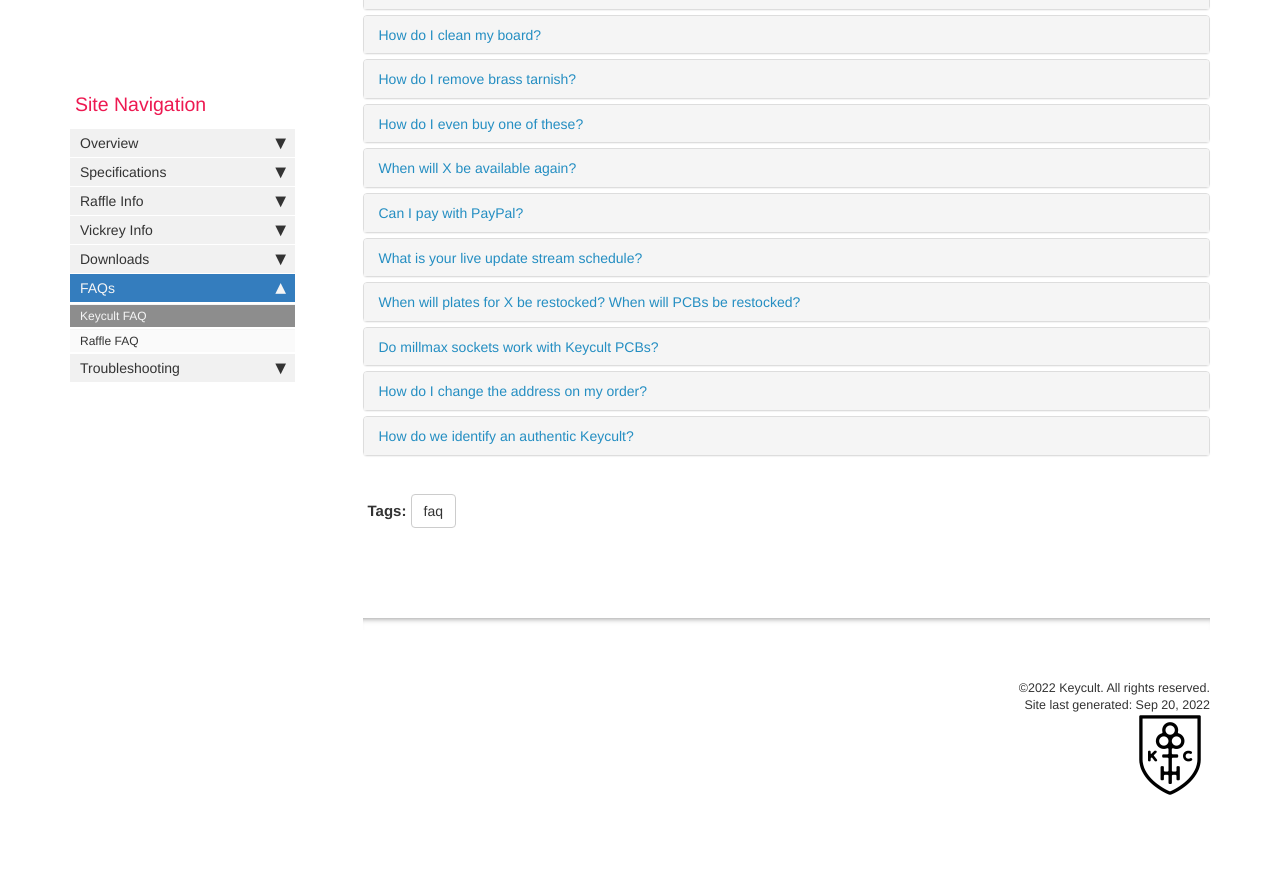
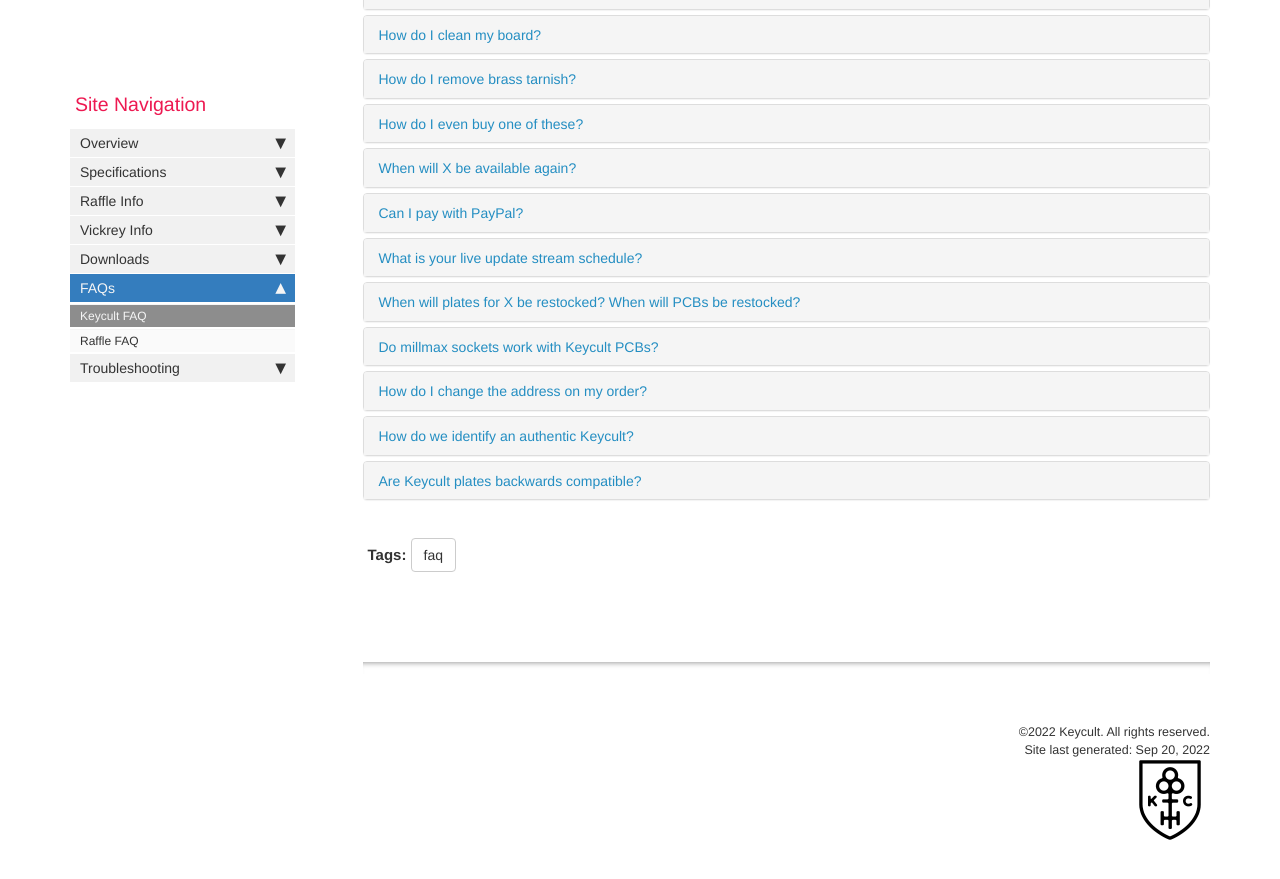
Before and after one commit to keycult/keycult-resources, a Jekyll site: the page built from pages/mydoc/faq_keycult_faq.md, in a window 1280 px wide and 900 px high, scrolled down 692 px. Shown: the top 879 px of the window. Built offline with Jekyll 4.4.1, drawn with Linux system fonts in a browser that asks for light colours; comment, search, counter and statistics services are not loaded; before the commit the page ends 1547 px from its top, so only the background shows below that.

Commit message:
Notwo (#63)
* Update downloads_plate_files.md

* Update faq_keycult_faq.md

* Update faq_keycult_faq.md

```diff
--- a/pages/mydoc/faq_keycult_faq.md
+++ b/pages/mydoc/faq_keycult_faq.md
@@ -289,5 +289,18 @@
                         </div>
                     </div>
                     <!-- /.panel -->
+                      <div class="panel panel-default">
+                        <div class="panel-heading">
+                            <h4 class="panel-title">
+                                <a class="noCrossRef accordion-toggle" data-toggle="collapse" href="#collapse20">Are Keycult plates backwards compatible?</a>
+                            </h4>
+                        </div>
+                        <div id="collapse20" class="panel-collapse collapse">
+                            <div class="panel-body">
+                                For the most part, yes. Newer revisions using PTFE alignment pins will have cut outs for those pins in their plates. Older revisions that do not support alignment pins can still use these new plates but newer revisions that use alignment pins cannot use older plates without cutouts. If you don't use the pins, then no problem.
+                            </div>
+                        </div>
+                    </div>
+                    <!-- /.panel -->
 </div>
 <!-- /.panel-group -->
```
Also changed, not shown: pages/mydoc/downloads_plate_files.md (+0 -2 lines).
